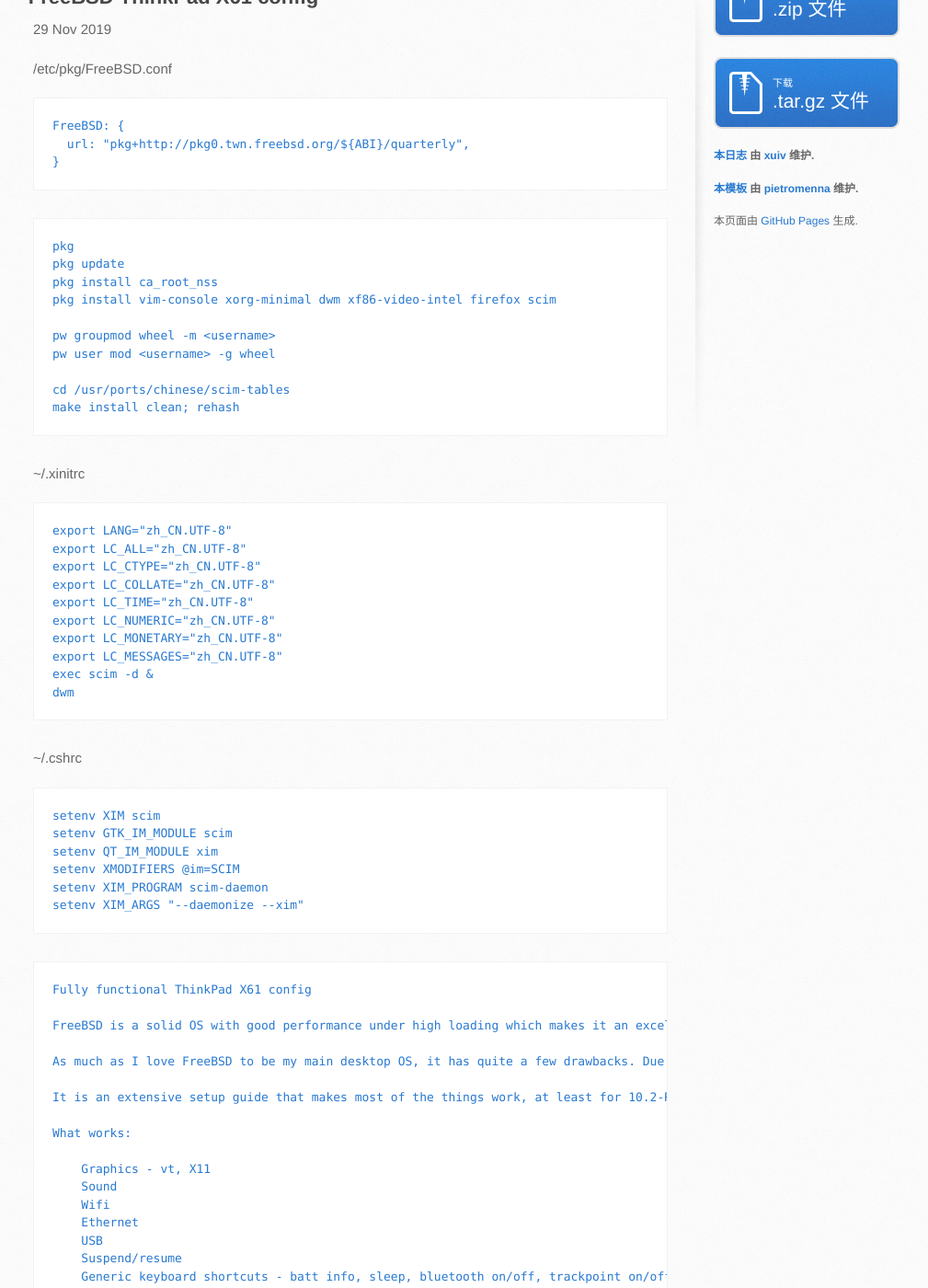
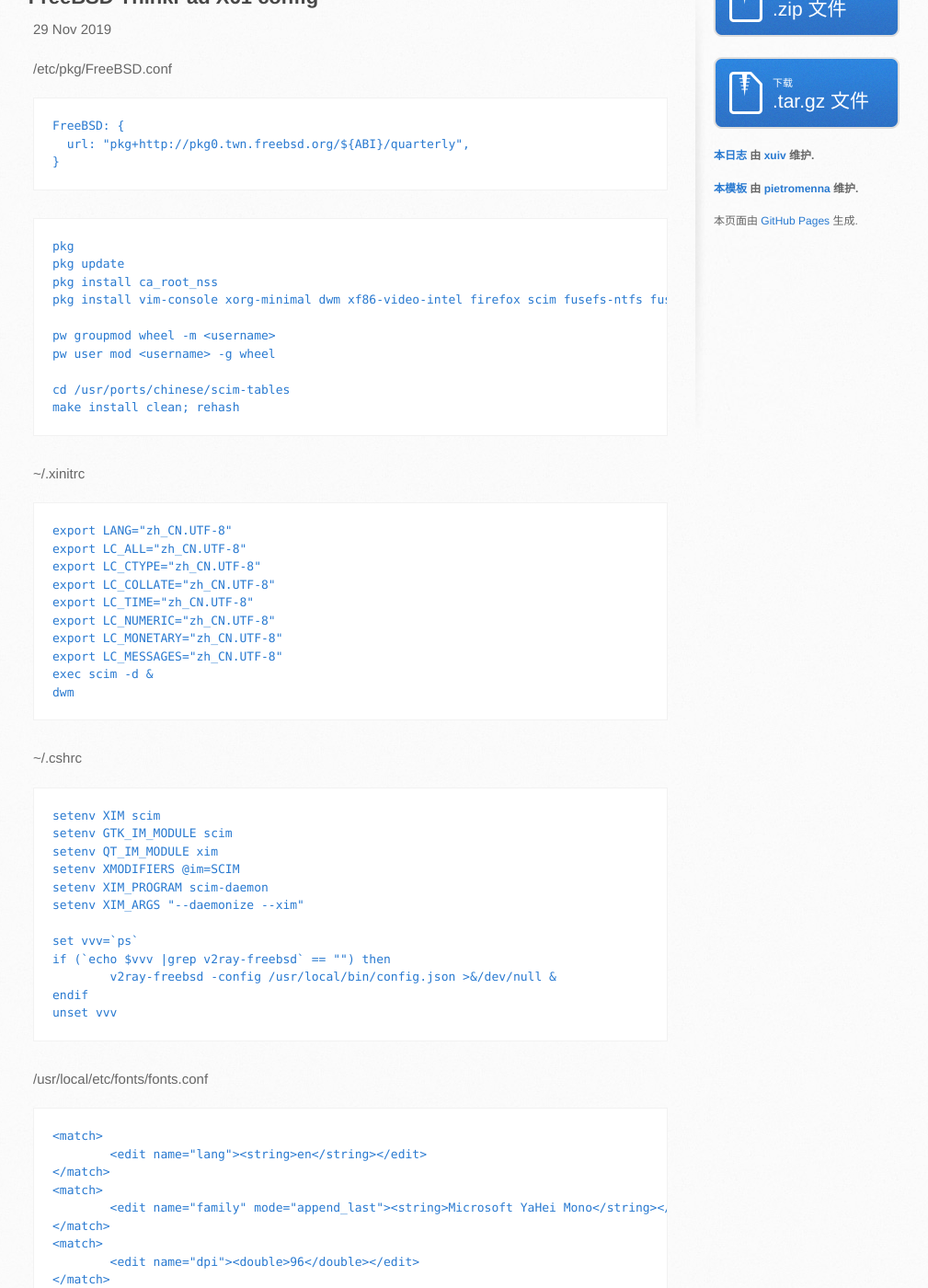
Before and after one commit to xuiv/xuiv.github.io, a Jekyll site: the page built from _posts/2019-11-29-freebsd-x61.markdown, in a window 1280 px wide and 1400 px high, scrolled down 270 px. Shown: the whole window at 92% size, without its empty margins (134-1143 px from the left). Built offline with Jekyll 4.4.1, drawn with Linux system fonts in a browser that asks for light colours; some web fonts are replaced; some of the changed text lies outside the part shown.

Commit message:
Update 2019-11-29-freebsd-x61.markdown

````diff
--- a/_posts/2019-11-29-freebsd-x61.markdown
+++ b/_posts/2019-11-29-freebsd-x61.markdown
@@ -15,7 +15,7 @@
 pkg
 pkg update
 pkg install ca_root_nss
-pkg install vim-console xorg-minimal dwm xf86-video-intel firefox scim
+pkg install vim-console xorg-minimal dwm xf86-video-intel firefox scim fusefs-ntfs fusefs-ntfs-compression emacs smplayer git
 
 pw groupmod wheel -m <username>
 pw user mod <username> -g wheel
@@ -37,6 +37,7 @@
 exec scim -d &
 dwm
 ```
+
 ~/.cshrc
 ```
 setenv XIM scim
@@ -45,8 +46,44 @@
 setenv XMODIFIERS @im=SCIM
 setenv XIM_PROGRAM scim-daemon
 setenv XIM_ARGS "--daemonize --xim"
+
+set vvv=`ps`
+if (`echo $vvv |grep v2ray-freebsd` == "") then
+        v2ray-freebsd -config /usr/local/bin/config.json >&/dev/null &
+endif
+unset vvv
 ```
 
+/usr/local/etc/fonts/fonts.conf
+```
+<match>
+        <edit name="lang"><string>en</string></edit>
+</match>
+<match>
+        <edit name="family" mode="append_last"><string>Microsoft YaHei Mono</string></edit>
+</match>
+<match>
+        <edit name="dpi"><double>96</double></edit>
+</match>
+<match target="font">
+       <edit name="pixelsize">
+                <if>
+                       <less><name>pixelsize</name><double>10</double></less>
+                       <int>10</int>
+                       <round><name>pixelsize</name></round>
+                </if>
+        </edit>
+        <edit name="antialias"><bool>true</bool></edit>
+        <edit name="hinting"><bool>true</bool></edit>
+        <edit name="autohint"><bool>false</bool></edit>
+        <edit name="hintstyle"><const>hintfull</const></edit>
+        <edit name="rgba"><const>rgb</const></edit>
+        <edit name="lcdfilter"><const>lcddefault</const></edit>
+        <edit name="embeddedbitmap"><bool>true</bool></edit>
+        <edit name="embolden"><bool>false</bool></edit>
+</match>
+
+```
 
 
 
````
